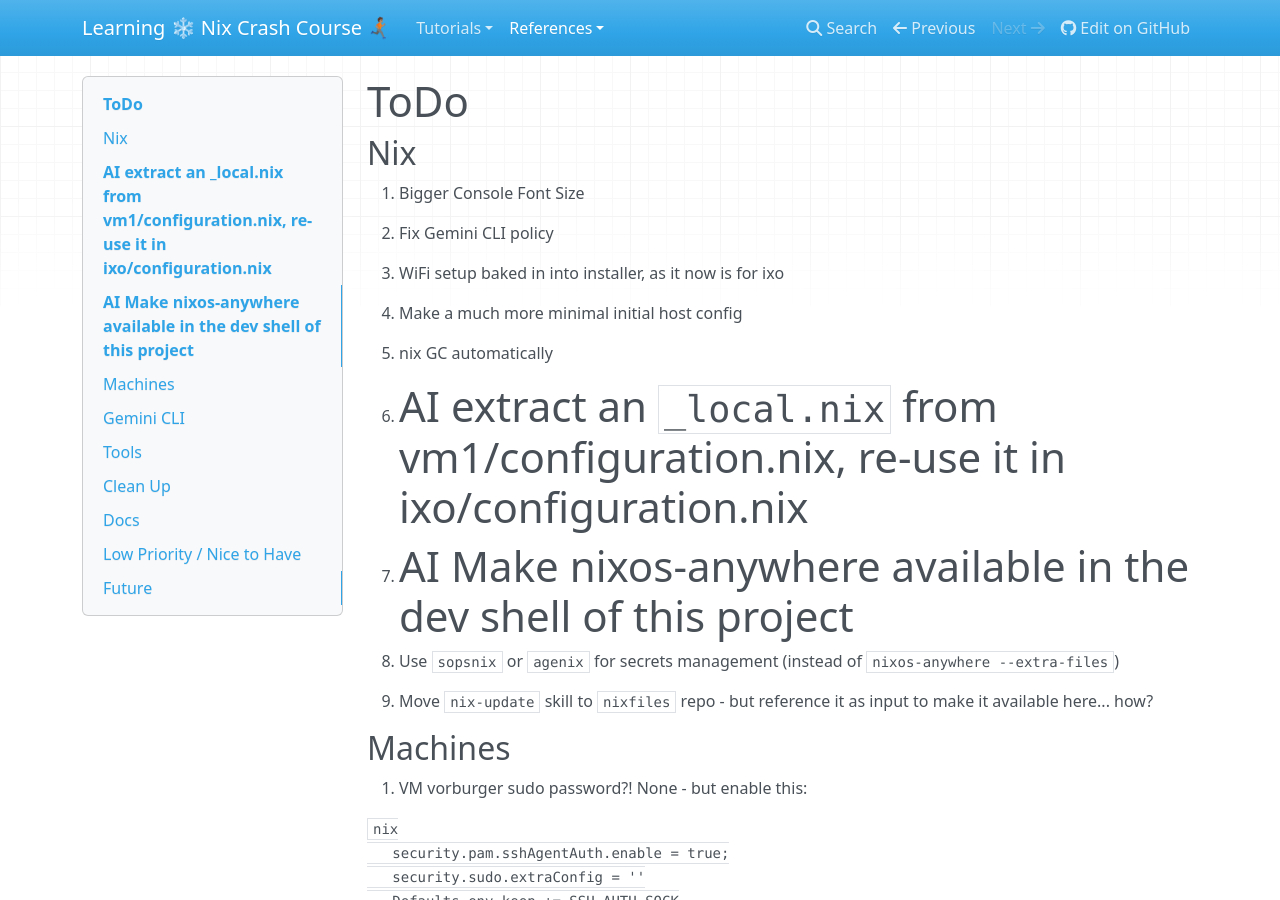
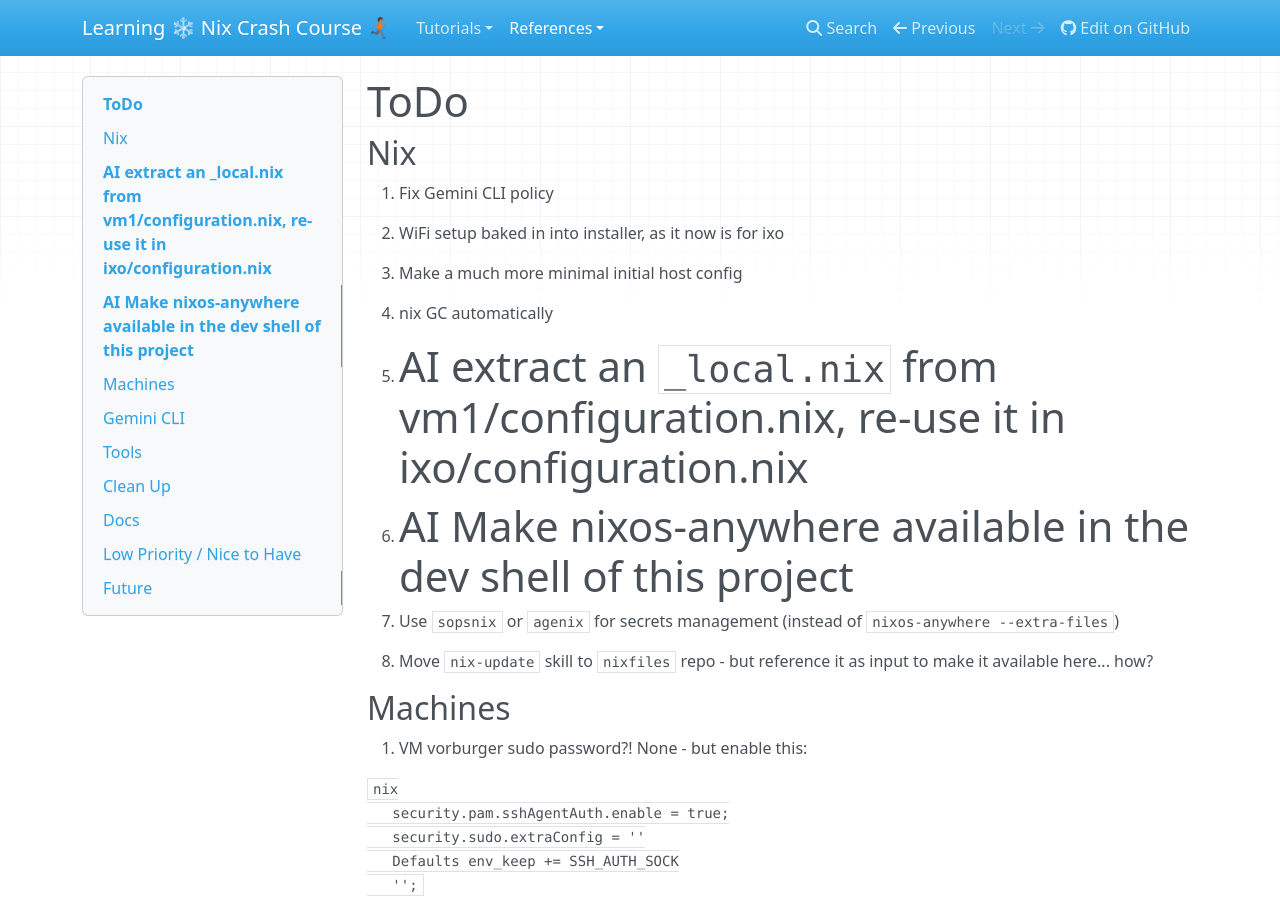
Before and after one commit to vorburger/nixfiles, an MkDocs documentation site: the page built from docs/docs/ToDo.md, in a window 1280 px wide and 900 px high. Built offline with MkDocs 1.6.1, drawn with Linux system fonts in a browser that asks for light colours; nearby versions of some CDN libraries.

Commit message:
ixo: Bigger Console Font Size

```diff
--- a/docs/docs/ToDo.md
+++ b/docs/docs/ToDo.md
@@ -1,8 +1,6 @@
 # ToDo
 
 ## Nix
-
-1. Bigger Console Font Size
 
 1. Fix Gemini CLI policy
 
```
Also changed, not shown: 1 other file.
